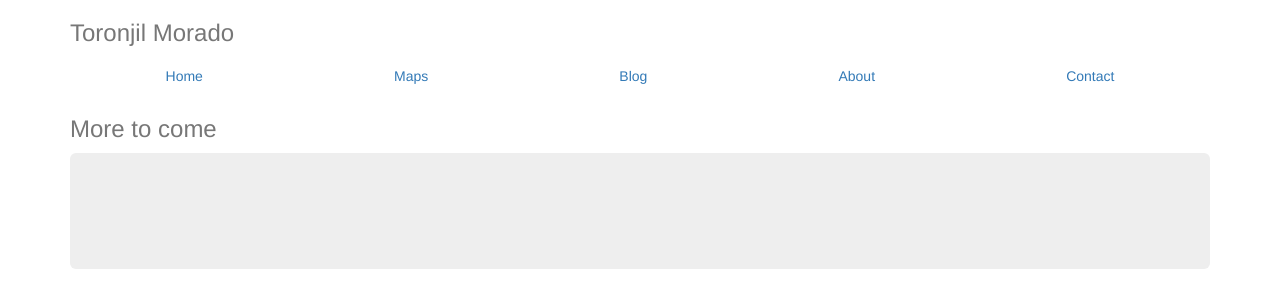
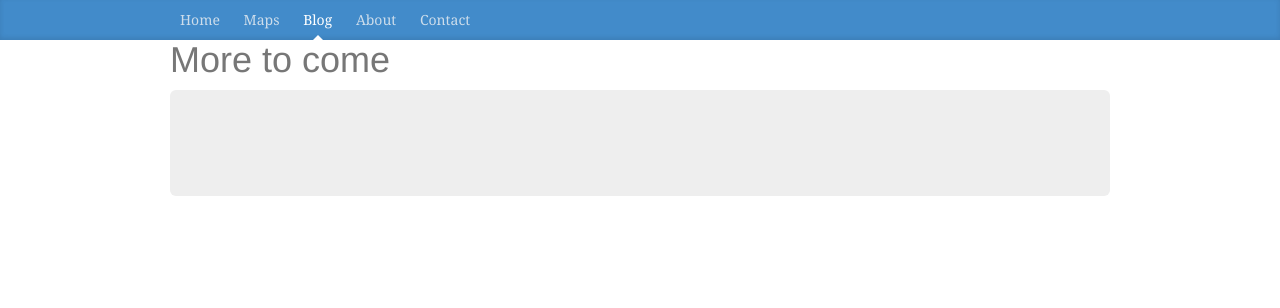
Before and after one commit to gsvaldes/toronjil, a Django app: page / in a window 1280 px wide. Shown: the top 308 px of the page. Run offline with Django 3.2, Linux system fonts and the light colour scheme; some libraries are stand-ins or nearby versions.

Commit message:
added base template for project and adjusted bootstrap example template

```diff
--- /dev/null
+++ b/templates/morado/base.html
@@ -0,0 +1,48 @@
+{% load staticfiles %}
+<!DOCTYPE html>
+<html>
+  <head>
+    <meta charset="utf-8">
+    <meta http-equiv="X-UA-Compatible" content="IE=edge">
+    <meta name="viewport" content="width=device-width, initial-scale=1">
+    <meta name="description" content="">
+    <meta name="author" content="">
+    <link rel="icon" href="{% static "icons/favicon.ico" %}">
+    <link href="/feed/" rel="alternate" type="application/rss+xml" title="Q Blog Feed" />
+    <title>Toronjil</title>
+    <link href="http://maxcdn.bootstrapcdn.com/bootstrap/3.2.0/css/bootstrap.min.css" rel="stylesheet">
+
+    <!-- Custom styles for this template -->
+    <link href="{% static 'css/blog.css' %}" rel="stylesheet">
+  </head>
+  <body>
+
+      <div class="blog-masthead">
+        <div class="container">
+
+          <nav class="blog-nav">
+
+            <a class="blog-nav-item" href="#">Home</a>
+            <a class="blog-nav-item" href="#">Maps</a>
+            <a class="blog-nav-item active" href="{% url "blog_index" %}">Blog</a>
+            <a class="blog-nav-item" href="#">About</a>
+            <a class="blog-nav-item" href="#">Contact</a>
+
+        </nav>
+      </div>
+    </div>
+
+    <div class="container">
+      {% block main %} {% endblock %}
+    </div><!-- /.container -->
+
+    <!-- Bootstrap core JavaScript
+    ================================================== -->
+
+    <!-- Placed at the end of the document so the pages load faster -->
+    <!--<script src="https://ajax.googleapis.com/ajax/libs/jquery/1.11.1/jquery.min.js"></script>
+    <script src="{% static "js/bootstrap.min.js" %}"></script>
+    <script src="{% static "js/docs.min.js" %}"></script>
+    -->
+  </body>
+</html>
--- a/templates/morado/index.html
+++ b/templates/morado/index.html
@@ -1,34 +1,12 @@
-<!DOCTYPE html>
-<html>
-  <head>
-    <meta charset="UTF-8">
-    <title>Toronjil</title>
-    <link href="http://maxcdn.bootstrapcdn.com/bootstrap/3.3.1/css/bootstrap.min.css" rel="stylesheet">
-  </head>
-  <body>
-    <div class="container">
+{% extends "morado/base.html" %}
 
-      <div class="masthead">
-        <h3 class="text-muted">Toronjil Morado</h3>
-        <nav>
-          <ul class="nav nav-justified">
-            <li class="active"><a href="#">Home</a></li>
-            <li><a href="#">Maps</a></li>
-            <li><a href="#">Blog</a></li>
-            <li><a href="#">About</a></li>
-            <li><a href="#">Contact</a></li>
-          </ul>
-        </nav>
-      </div>
+{% block main %}
+<div class="header">
+  <h1 class="text-muted">More to come</h1>
+</div>
+<div class="jumbotron">
+  <h2></h2>
+</div>
 
-      <div class="header">
-        <h3 class="text-muted">More to come</h3>
-      </div>
-      <div class="jumbotron">
-        <h1></h1>
-      </div>
 
-    </div>
-
-  </body>
-</html>
+ {% endblock %}
```
Also changed, not shown: templates/blog/blog_index.html (+29 -7 lines), toronjil/settings.py (+4 -3 lines).
